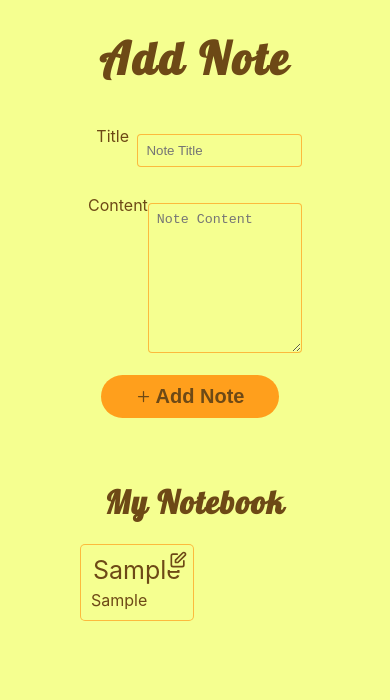
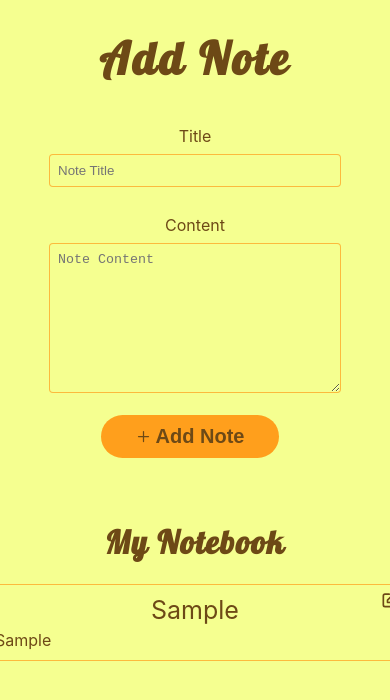
Before and after one commit to saheelsapovadia/note-taking-app, a React (Create React App) app: page / in a window 390 px wide. Both pictures are taken after typing "Sample", "Sample" into the empty fields and a click on the button "Add Note". Shown: the top 700 px of the page. Built offline with nearby package versions, Linux system fonts and the light colour scheme.

Commit message:
Responsiveness

```diff
--- a/src/Components/noteform.css
+++ b/src/Components/noteform.css
@@ -91,3 +91,12 @@ textarea:focus {
   color: red;
   font-size: 14px;
 }
+@media (max-width: 1000px) {
+  .note-field {
+    flex-direction: column;
+    align-items: center;
+  }
+  .note-form-container {
+    width: 80%;
+  }
+}
--- a/src/Containers/notebook.css
+++ b/src/Containers/notebook.css
@@ -6,8 +6,8 @@
   margin-top: 1em;
 }
 .notebook-container-odd {
-  content: "";
-  flex: auto;
+  /* content: "";
+  flex: auto; */
 }
 .notebook-title {
   margin-top: 2em;
@@ -17,11 +17,21 @@
 .note {
   position: relative;
   width: 40%;
+  min-width: 400px;
   border: 0.5px solid rgba(255, 159, 28, 0.712);
   border-radius: 5px;
   padding: 10px;
   margin-bottom: 20px;
   transition: 0.2s;
+}
+@media (max-width: 1003px) {
+  .notebook-container {
+    justify-content: center;
+  }
+  .note {
+    min-width: none;
+    width: 80%;
+  }
 }
 .note:hover {
   transform: translateY(0.5px);
```
